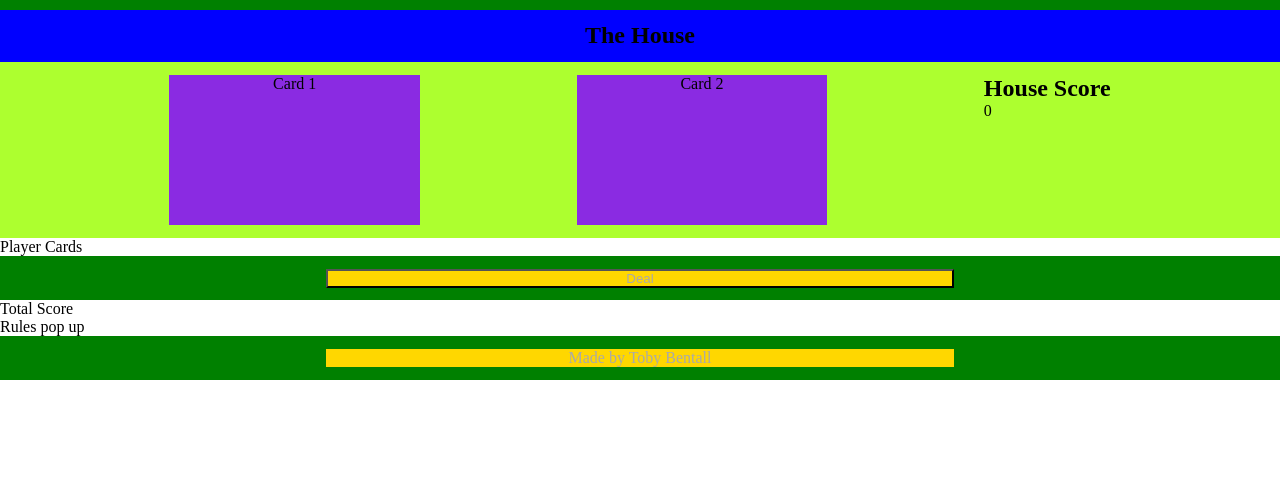
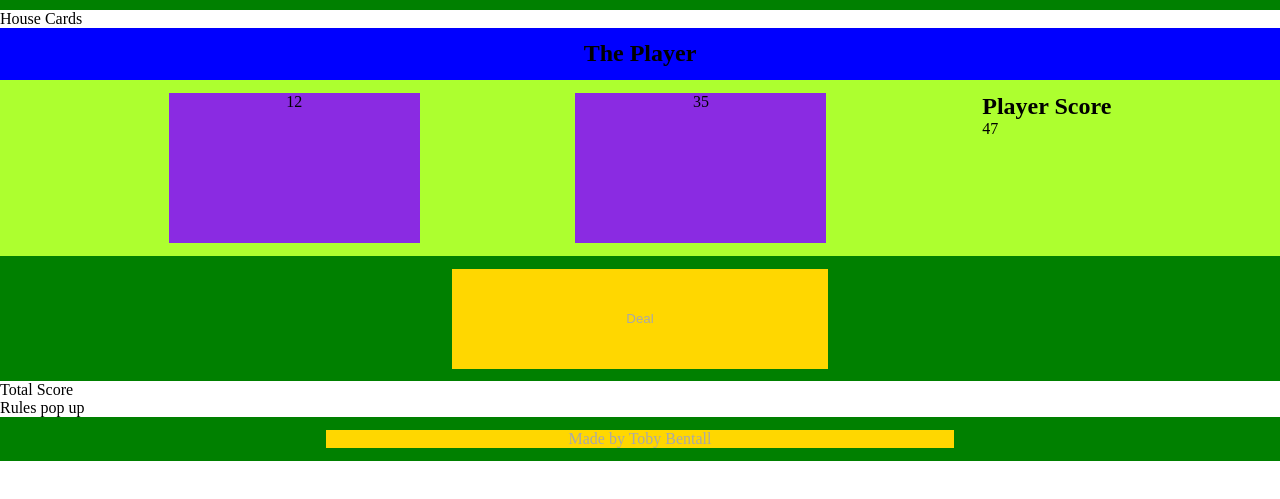
Before and after one commit to t0bes1/get21, a plain HTML site: page index.html in a window 1280 px wide. Both pictures are taken after a click on the button "Deal". Shown: the part 71-570 px from the top of the page. Drawn offline with Linux system fonts and the light colour scheme.

```diff
--- a/assets/css/style.css
+++ b/assets/css/style.css
@@ -32,9 +32,9 @@ h1 {
     text-align: center;
 }
 
-/*house*/
+/*player*/
 
-#house-area {
+#player-area {
     background-color: greenyellow;
     display: flex;
     flex-direction: row;
@@ -61,7 +61,10 @@ h1 {
 
 #deal-button {
     background-color: gold;
-    width: 50%;
+    width: 30%;
+    height: 100px;
+    border: 10px;
+    border-color: blue;
     color: darkgrey;
     text-align: center;
 }
--- a/index.html
+++ b/index.html
@@ -15,21 +15,21 @@
     </div>
   </header>
   <main>
+    <section>House Cards</section>
     <section>
-      <h1>The House</h1>
-      <div id="house-area">
-        <div class="game-card" id="house-card-1">Card 1</div>
-        <div class="game-card" id="house-card-2">Card 2</div>
+      <h1>The Player</h1>
+      <div id="player-area">
+        <div class="game-card" id="player-card-1">Card 1</div>
+        <div class="game-card" id="player-card-2">Card 2</div>
         <div class="score-area">
-          <h2>House Score</h2>
-          <div id="house-score">0</div>
+          <h2>Player Score</h2>
+          <div id="player-score">0</div>
         </div>
       </div>
     </section>
-    <section>Player Cards</section>
     <section>
       <div id="deal-button-area">
-        <button id="deal-button" type="button">Deal</button>
+        <button id="deal-button" data-type="submit">Deal</button>
       </div>
     </section>
     <section>Total Score</section>
@@ -42,7 +42,7 @@
       </div>
     </div>
   </footer>
-  <script src="assets/js/script.js"></script>
+  <script src="script.js"></script>
 </body>
 
 </html>
--- /dev/null
+++ b/script.js
@@ -0,0 +1,27 @@
+document.addEventListener("click", function () {
+    runGame();
+});
+
+function runGame() {
+    let num1 = Math.floor(Math.random() * 52) + 1;
+    let num2 = Math.floor(Math.random() * 52) + 1;
+
+    console.log(num1);
+    console.log(num2);
+
+    displayPlayerCards(num1, num2);
+}
+
+function displayPlayerCards(operand1, operand2) {
+
+    document.getElementById('player-card-1').textContent = operand1;
+    document.getElementById('player-card-2').textContent = operand2;
+    document.getElementById('player-score').textContent = operand1 + operand2;
+}
+
+
+function switchGameButtons() {
+    let myElement = document.getElementById('deal-button');
+    myElement.style.width = '1000px';
+    console.log("Hello");
+}
```
Also changed, not shown: assets/js/script.js (deleted).
